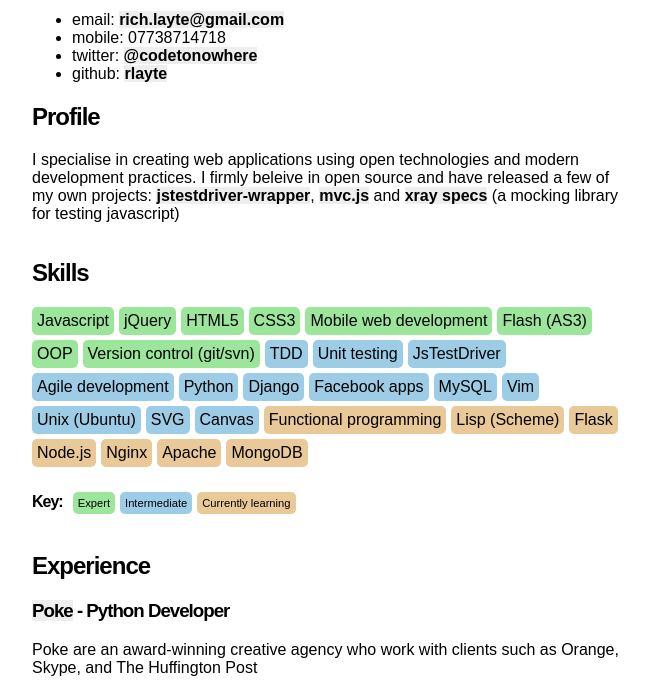
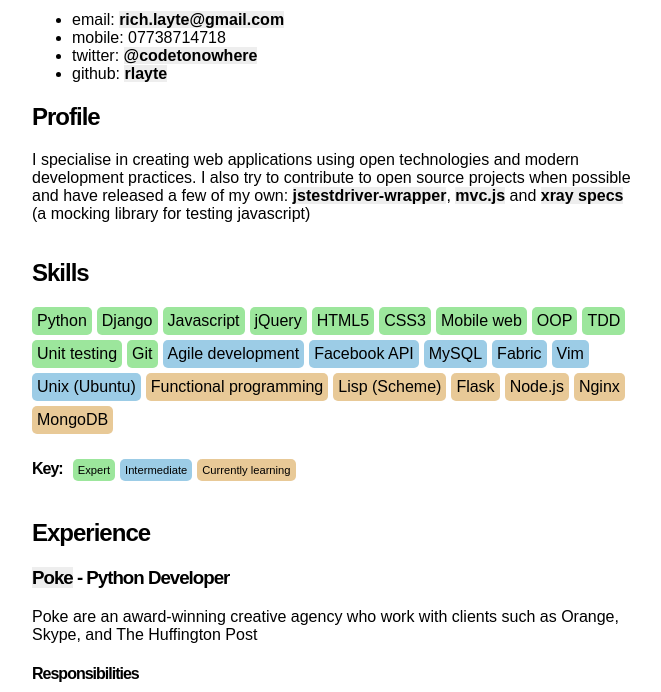
Before and after one commit to dineshkummarc/rlayte.github.com, a plain HTML site: page experiments/cv/index.html in a window 1280 px wide. Shown: the part 108-800 px from the top of the page, without its empty margins (308-969 px from the left). Drawn offline with Linux system fonts and the light colour scheme; a web font is replaced by a local one.

Commit message:
copy changes

```diff
--- a/experiments/cv/index.html
+++ b/experiments/cv/index.html
@@ -96,39 +96,35 @@
         </ul>
 
         <h2>Profile</h2>
-        <p>I specialise in creating web applications using open technologies and modern development practices. I firmly beleive in open source and have released a few of my own projects: <a href="http://rlayte.github.com/jstestdriver-wrapper">jstestdriver-wrapper</a>, <a href="http://rlayte.github.com/mvc.js/">mvc.js</a> and <a href="https://github.com/rlayte/xray-specs">xray specs</a> (a mocking library for testing javascript)</p>
+        <p>I specialise in creating web applications using open technologies and modern development practices. I also try to contribute to open source projects when possible and have released a few of my own: <a href="http://rlayte.github.com/jstestdriver-wrapper">jstestdriver-wrapper</a>, <a href="http://rlayte.github.com/mvc.js/">mvc.js</a> and <a href="https://github.com/rlayte/xray-specs">xray specs</a> (a mocking library for testing javascript)</p>
     </div>
 
     <div class="skills">
         <h2>Skills</h2>
 
         <ul class="skills">
+            <li class="expert">Python</li>
+            <li class="expert">Django</li>
             <li class="expert">Javascript</li>
             <li class="expert">jQuery</li>
             <li class="expert">HTML5</li>
             <li class="expert">CSS3</li>
-            <li class="expert">Mobile web development</li>
-            <li class="expert">Flash (AS3)</li>
+            <li class="expert">Mobile web</li>
             <li class="expert">OOP</li>
-            <li class="expert">Version control (git/svn)</li>
-            <li class="intermediate">TDD</li>
-            <li class="intermediate">Unit testing</li>
-            <li class="intermediate">JsTestDriver</li>
+            <li class="expert">TDD</li>
+            <li class="expert">Unit testing</li>
+            <li class="expert">Git</li>
             <li class="intermediate">Agile development</li>
-            <li class="intermediate">Python</li>
-            <li class="intermediate">Django</li>
-            <li class="intermediate">Facebook apps</li>
+            <li class="intermediate">Facebook API</li>
             <li class="intermediate">MySQL</li>
+            <li class="intermediate">Fabric</li>
             <li class="intermediate">Vim</li>
             <li class="intermediate">Unix (Ubuntu)</li>
-            <li class="intermediate">SVG</li>
-            <li class="intermediate">Canvas</li>
             <li class="learning">Functional programming</li>
             <li class="learning">Lisp (Scheme)</li>
             <li class="learning">Flask</li>
             <li class="learning">Node.js</li>
             <li class="learning">Nginx</li>
-            <li class="learning">Apache</li>
             <li class="learning">MongoDB</li>
         </ul>
 
--- /dev/null
+++ b/experiments/cv/master.css
@@ -0,0 +1,72 @@
+body {
+    font-family: 'Droid Sans', arial, serif;
+    width: 600px;
+    margin: 10px auto;
+}
+
+h1 {
+    font-size: 3em;
+    font-weight: bold;
+    letter-spacing: -3px;
+}
+
+h2, h4, h3 {
+    clear: left;
+    letter-spacing: -1px;
+}
+
+a {
+    background-color: #eee;
+    text-decoration: none;
+    font-weight: bold;
+    color: #000;
+}
+
+a:hover {
+    background-color: #E1EFF2;
+}
+
+ul.key,
+ul.skills {
+    float: left;
+    margin: 0;
+    padding: 0;
+}
+
+ul.key {
+    font-size: 0.7em;
+    margin: 20px 0 0 10px;
+}
+
+ul.skills li,
+ul.key li {
+    display: block;
+    float: left;
+    padding: 5px;
+    margin: 0 5px 5px 0;
+    background-color: #eee;
+
+    -moz-border-radius: 5px;
+    border-radius: 5px;
+}
+
+ul li.intermediate {
+    background-color: #9CCCE6;
+}
+
+ul li.expert {
+    background-color: #9CE69C;
+}
+
+ul li.learning {
+    background-color: #E8C997;
+}
+
+.skills,
+.experience {
+    float: left;
+}
+
+.skills h4 {
+    float: left;
+}
```
